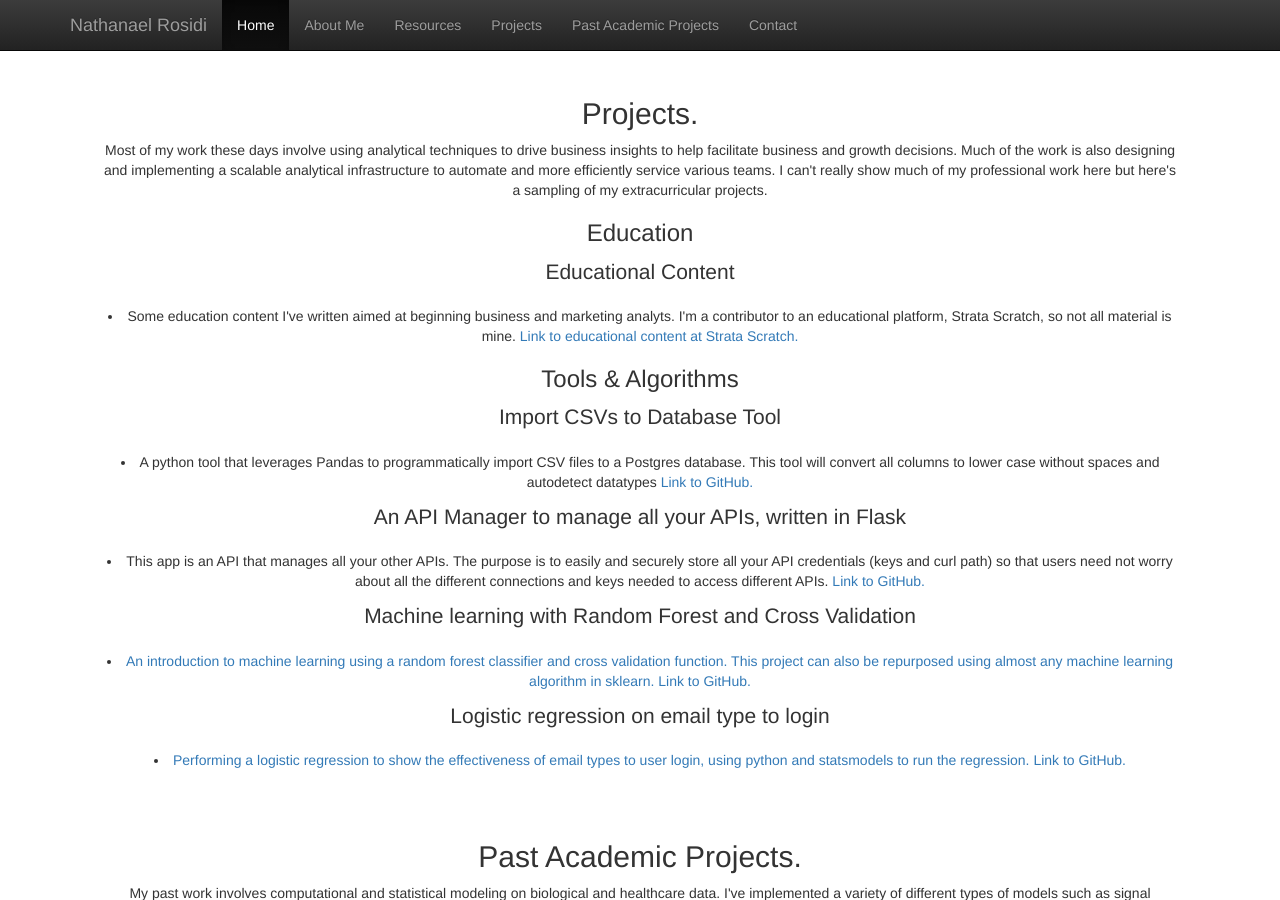
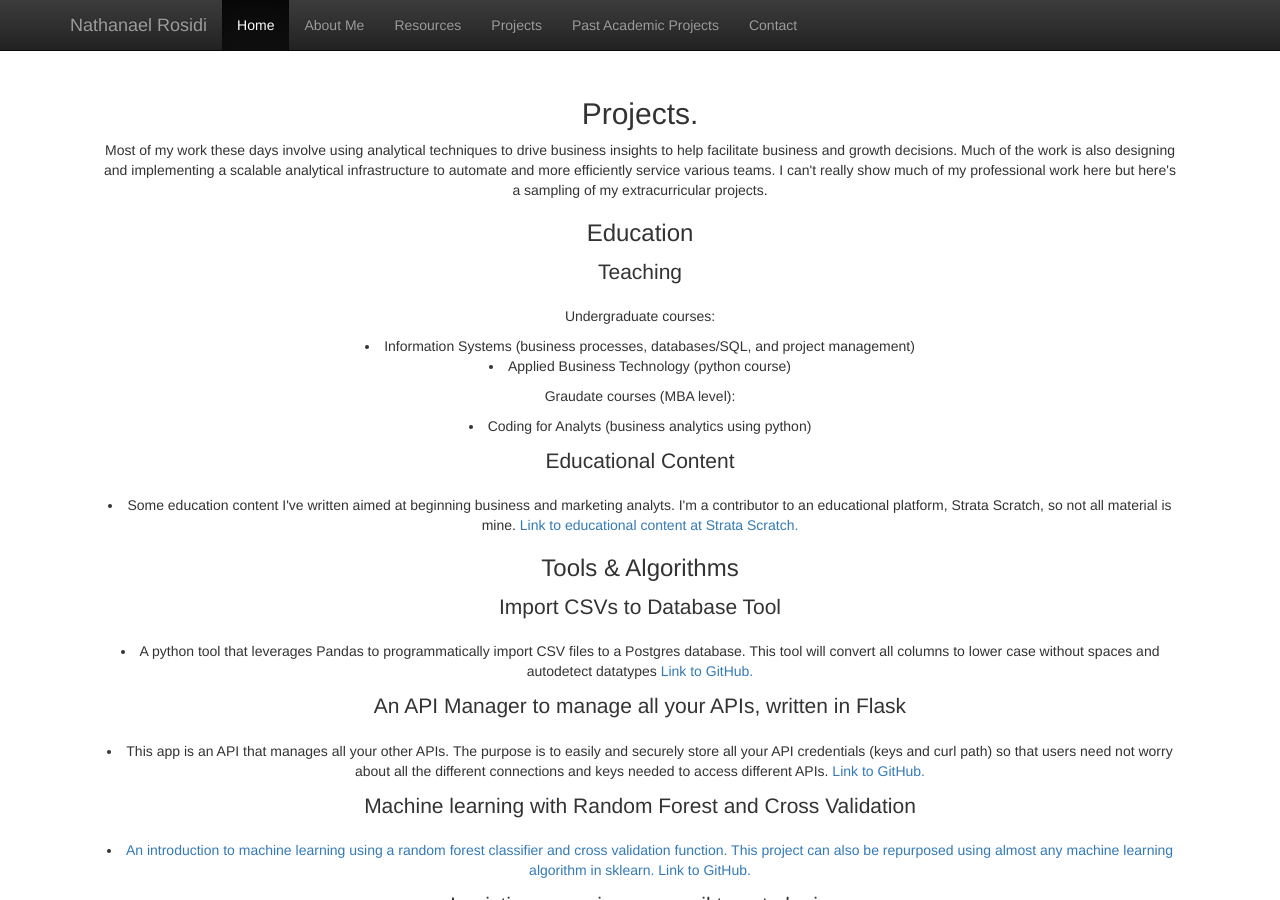
Before and after one commit to nlrosidi/nlrosidi.github.io, a Jekyll site: the page index.html, which Jekyll copies as it is, in a window 1280 px wide and 900 px high, scrolled down 916 px. Built offline with Jekyll 4.4.1, drawn with Linux system fonts in a browser that asks for light colours; nearby versions of some CDN libraries.

Commit message:
Update index.html

```diff
--- a/index.html
+++ b/index.html
@@ -87,6 +87,16 @@
           <p>Most of my work these days involve using analytical techniques to drive business insights to help facilitate business and growth decisions. Much of the work is also designing and implementing a scalable analytical infrastructure to automate and more efficiently service various teams. I can't really show much of my professional work here but here's a sampling of my extracurricular projects.</p>
 		  <p></p>
 	  <h3 id="education">Education</h3>
+	      <p class="lead">Teaching</p>
+		  <p>Undergraduate courses:
+		     <li>Information Systems (business processes, databases/SQL, and project management)</li>
+		     <li>Applied Business Technology (python course)</li>
+		  </p>
+	      <p>Graudate courses (MBA level):
+		     <li>Coding for Analyts (business analytics using python)</li>
+		 </p>
+	      <p></p>
+
 	      <p class="lead">Educational Content</p>
 		  <li>Some education content I've written aimed at beginning business and marketing analyts. I'm a contributor to an educational platform, Strata Scratch, so not all material is mine.<a target="_blank" href="https://education.stratascratch.com"> Link to educational content at Strata Scratch.</a></li>
 		<p></p>
```
